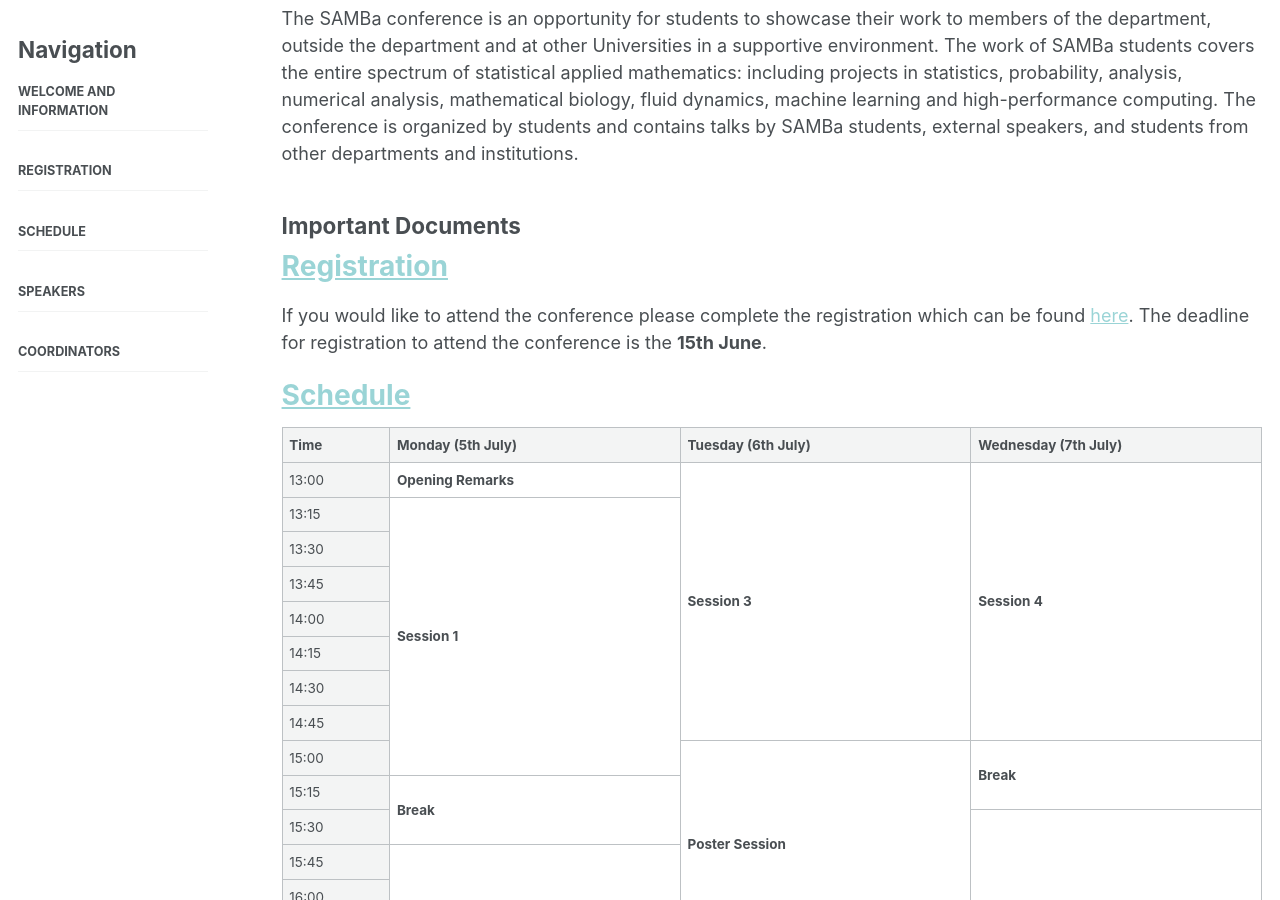
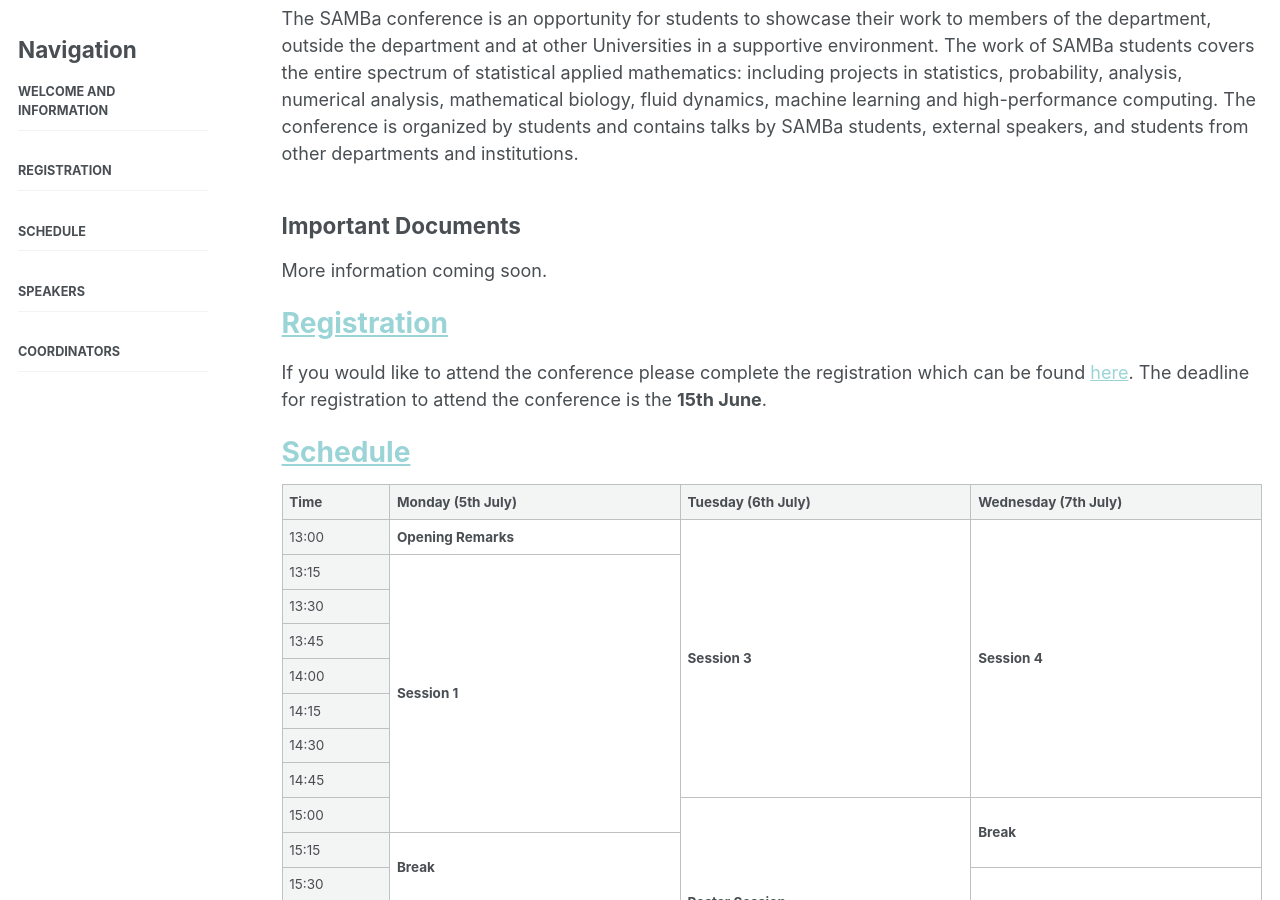
Before and after one commit to kap39/kap39.github.io, a Jekyll site: the page built from _pages/SAMBa-Conference.md, in a window 1280 px wide and 900 px high, scrolled down 1001 px. Built offline with Jekyll 4.4.1, drawn with Linux system fonts in a browser that asks for light colours.

Commit message:
testing website building

```diff
--- a/_pages/SAMBa-Conference.md
+++ b/_pages/SAMBa-Conference.md
@@ -22,7 +22,7 @@
 The SAMBa conference is an opportunity for students to showcase their work to members of the department, outside the department and at other Universities in a supportive environment. The work of SAMBa students covers the entire spectrum of statistical applied mathematics: including projects in statistics, probability, analysis, numerical analysis, mathematical biology, fluid dynamics, machine learning and high-performance computing. The conference is organized by students and contains talks by SAMBa students, external speakers, and students from other departments and institutions.
 
 ## Important Documents
-
+More information coming soon.
 
 
 # [Registration](#registration)
```
